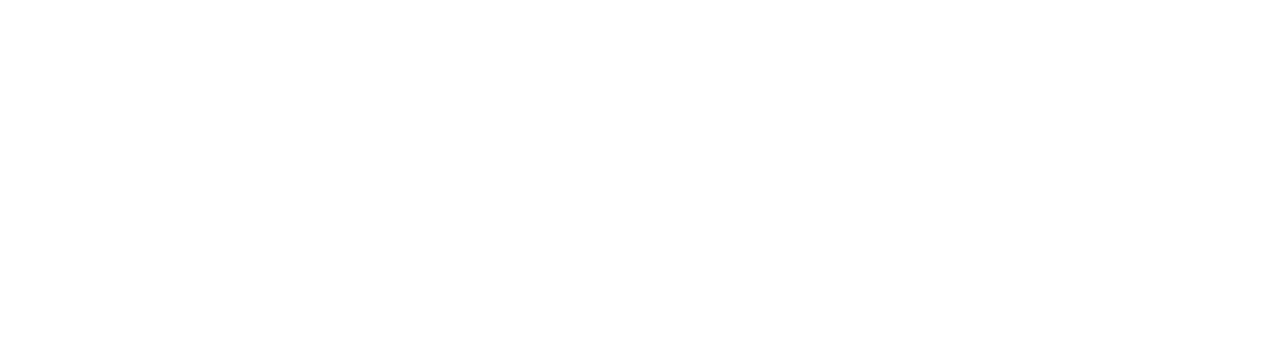
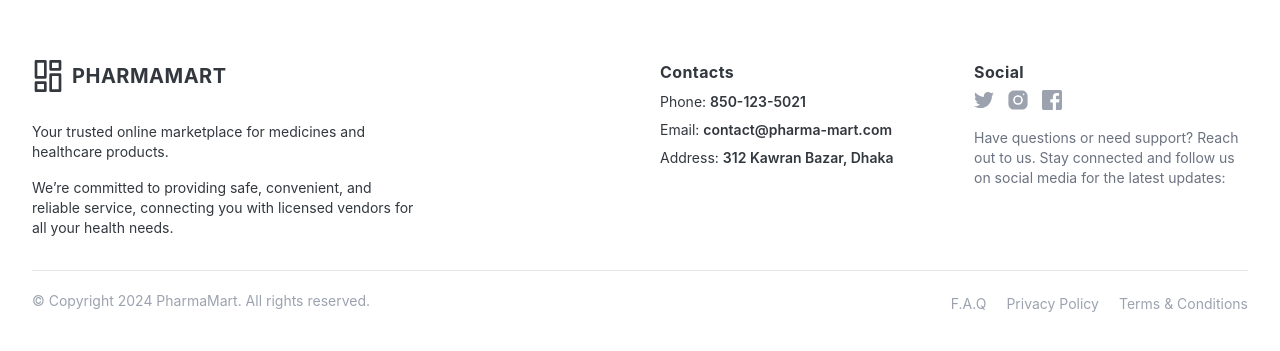
Before and after one commit to zahidtdx61/PharmaMart, a React (Vite) app in the folder client/: page / in a window 1280 px wide. Shown: the part 1041-1392 px from the top of the page. Before the commit the page ends 800 px from the top, so only its background shows below. Built offline with nearby package versions, Linux system fonts and the light colour scheme; no server answers.

Commit message:
added: footer section

```diff
--- a/client/index.html
+++ b/client/index.html
@@ -2,7 +2,7 @@
 <html lang="en">
   <head>
     <meta charset="UTF-8" />
-    <link rel="icon" type="image/svg+xml" href="/vite.svg" />
+    <link rel="icon" type="image/svg+xml" href="/pharma-logo.png" />
     <meta name="viewport" content="width=device-width, initial-scale=1.0" />
     <title>PharmaMart</title>
   </head>
--- /dev/null
+++ b/client/src/components/Footer/Footer.jsx
@@ -0,0 +1,125 @@
+import { Link } from "react-router-dom";
+
+const Footer = () => {
+  return (
+    <div className="px-4 pt-16 mt-16 mx-auto sm:max-w-xl md:max-w-full lg:max-w-screen-xl md:px-24 lg:px-8">
+      <div className="grid gap-10 row-gap-6 mb-8 sm:grid-cols-2 lg:grid-cols-4">
+        <div className="sm:col-span-2">
+          <Link to="/" className="inline-flex items-center">
+            <svg
+              className="w-8 text-deep-purple-accent-400"
+              viewBox="0 0 24 24"
+              strokeLinejoin="round"
+              strokeWidth="2"
+              strokeLinecap="round"
+              strokeMiterlimit="10"
+              stroke="currentColor"
+              fill="none"
+            >
+              <rect x="3" y="1" width="7" height="12" />
+              <rect x="3" y="17" width="7" height="6" />
+              <rect x="14" y="1" width="7" height="6" />
+              <rect x="14" y="11" width="7" height="12" />
+            </svg>
+            <span className="ml-2 text-xl font-bold tracking-wide  uppercase">
+              PharmaMart
+            </span>
+          </Link>
+          <div className="mt-6 lg:max-w-sm">
+            <p className="text-sm">
+              Your trusted online marketplace for medicines and healthcare
+              products.
+            </p>
+            <p className="mt-4 text-sm">
+              We’re committed to providing safe, convenient, and reliable
+              service, connecting you with licensed vendors for all your health
+              needs.
+            </p>
+          </div>
+        </div>
+        <div className="space-y-2 text-sm">
+          <p className="text-base font-bold tracking-wide">Contacts</p>
+          <div className="flex">
+            <p className="mr-1">Phone:</p>
+            <span className="font-semibold">850-123-5021</span>
+          </div>
+          <div className="flex">
+            <p className="mr-1">Email:</p>
+            <span className="font-semibold">contact@pharma-mart.com</span>
+          </div>
+          <div className="flex">
+            <p className="mr-1">Address:</p>
+            <span className="font-semibold">312 Kawran Bazar, Dhaka</span>
+          </div>
+        </div>
+        <div>
+          <span className="text-base font-bold tracking-wide">Social</span>
+          <div className="flex items-center mt-1 space-x-3">
+            <Link
+              to="/"
+              className="text-gray-400 transition-colors duration-300 hover:text-deep-purple-accent-400"
+            >
+              <svg viewBox="0 0 24 24" fill="currentColor" className="h-5">
+                <path d="M24,4.6c-0.9,0.4-1.8,0.7-2.8,0.8c1-0.6,1.8-1.6,2.2-2.7c-1,0.6-2,1-3.1,1.2c-0.9-1-2.2-1.6-3.6-1.6 c-2.7,0-4.9,2.2-4.9,4.9c0,0.4,0,0.8,0.1,1.1C7.7,8.1,4.1,6.1,1.7,3.1C1.2,3.9,1,4.7,1,5.6c0,1.7,0.9,3.2,2.2,4.1 C2.4,9.7,1.6,9.5,1,9.1c0,0,0,0,0,0.1c0,2.4,1.7,4.4,3.9,4.8c-0.4,0.1-0.8,0.2-1.3,0.2c-0.3,0-0.6,0-0.9-0.1c0.6,2,2.4,3.4,4.6,3.4 c-1.7,1.3-3.8,2.1-6.1,2.1c-0.4,0-0.8,0-1.2-0.1c2.2,1.4,4.8,2.2,7.5,2.2c9.1,0,14-7.5,14-14c0-0.2,0-0.4,0-0.6 C22.5,6.4,23.3,5.5,24,4.6z" />
+              </svg>
+            </Link>
+            <Link
+              to="/"
+              className="text-gray-400 transition-colors duration-300 hover:text-deep-purple-accent-400"
+            >
+              <svg viewBox="0 0 30 30" fill="currentColor" className="h-6">
+                <circle cx="15" cy="15" r="4" />
+                <path d="M19.999,3h-10C6.14,3,3,6.141,3,10.001v10C3,23.86,6.141,27,10.001,27h10C23.86,27,27,23.859,27,19.999v-10   C27,6.14,23.859,3,19.999,3z M15,21c-3.309,0-6-2.691-6-6s2.691-6,6-6s6,2.691,6,6S18.309,21,15,21z M22,9c-0.552,0-1-0.448-1-1   c0-0.552,0.448-1,1-1s1,0.448,1,1C23,8.552,22.552,9,22,9z" />
+              </svg>
+            </Link>
+            <Link
+              to="/"
+              className="text-gray-400 transition-colors duration-300 hover:text-deep-purple-accent-400"
+            >
+              <svg viewBox="0 0 24 24" fill="currentColor" className="h-5">
+                <path d="M22,0H2C0.895,0,0,0.895,0,2v20c0,1.105,0.895,2,2,2h11v-9h-3v-4h3V8.413c0-3.1,1.893-4.788,4.659-4.788 c1.325,0,2.463,0.099,2.795,0.143v3.24l-1.918,0.001c-1.504,0-1.795,0.715-1.795,1.763V11h4.44l-1,4h-3.44v9H22c1.105,0,2-0.895,2-2 V2C24,0.895,23.105,0,22,0z" />
+              </svg>
+            </Link>
+          </div>
+          <p className="mt-4 text-sm text-gray-500">
+            Have questions or need support? Reach out to us. Stay connected and
+            follow us on social media for the latest updates:
+          </p>
+        </div>
+      </div>
+      <div className="flex flex-col-reverse justify-between pt-5 pb-10 border-t lg:flex-row">
+        <p className="text-sm text-gray-400">
+          © Copyright 2024 PharmaMart. All rights reserved.
+        </p>
+        <ul className="flex flex-col mb-3 space-y-2 lg:mb-0 sm:space-y-0 sm:space-x-5 sm:flex-row">
+          <li>
+            <Link
+              to="/"
+              className="text-sm text-gray-400 transition-colors duration-300 hover:text-deep-purple-accent-400"
+            >
+              F.A.Q
+            </Link>
+          </li>
+          <li>
+            <Link
+              to="/"
+              className="text-sm text-gray-400 transition-colors duration-300 hover:text-deep-purple-accent-400"
+            >
+              Privacy Policy
+            </Link>
+          </li>
+          <li>
+            <Link
+              to="/"
+              className="text-sm text-gray-400 transition-colors duration-300 hover:text-deep-purple-accent-400"
+            >
+              Terms &amp; Conditions
+            </Link>
+          </li>
+        </ul>
+      </div>
+    </div>
+  );
+};
+
+export default Footer;
--- a/client/src/components/Navbar/Navbar.jsx
+++ b/client/src/components/Navbar/Navbar.jsx
@@ -3,7 +3,7 @@ import { CgHeart, CgProfile, CgShoppingCart } from "react-icons/cg";
 import { CiLight } from "react-icons/ci";
 import { GiHamburgerMenu } from "react-icons/gi";
 import { IoMoonOutline } from "react-icons/io5";
-import { NavLink } from "react-router-dom";
+import { Link, NavLink } from "react-router-dom";
 import SearchBar from "./SearchBar";
 import logo from "/pharma-logo.png";
 
@@ -56,7 +56,9 @@ const Navbar = () => {
           {/* icons */}
           <div className="w-[20%] flex items-center justify-end gap-4 text-primary-teal">
             <button>
-              <CgProfile size={30} />
+              <Link to="/registration">
+                <CgProfile size={30} />
+              </Link>
             </button>
             <button>
               <CgHeart size={30} />
--- a/client/src/layouts/MainLayout/MainLayout.jsx
+++ b/client/src/layouts/MainLayout/MainLayout.jsx
@@ -1,4 +1,5 @@
 import { Outlet } from "react-router-dom";
+import Footer from "../../components/Footer/Footer";
 import Navbar from "../../components/Navbar/Navbar";
 
 const MainLayout = () => {
@@ -8,9 +9,11 @@ const MainLayout = () => {
         <Navbar />
       </div>
 
-      <div>
+      <div className="min-h-svh">
         <Outlet />
       </div>
+
+      <Footer />
     </div>
   );
 };
--- a/client/src/pages/Home.jsx
+++ b/client/src/pages/Home.jsx
@@ -4,7 +4,7 @@ const Home = () => {
   return (
     <>
       <Helmet>
-        <title>Home</title>
+        <title>PharmaMart | Home</title>
       </Helmet>
       <div>
         Home
```
